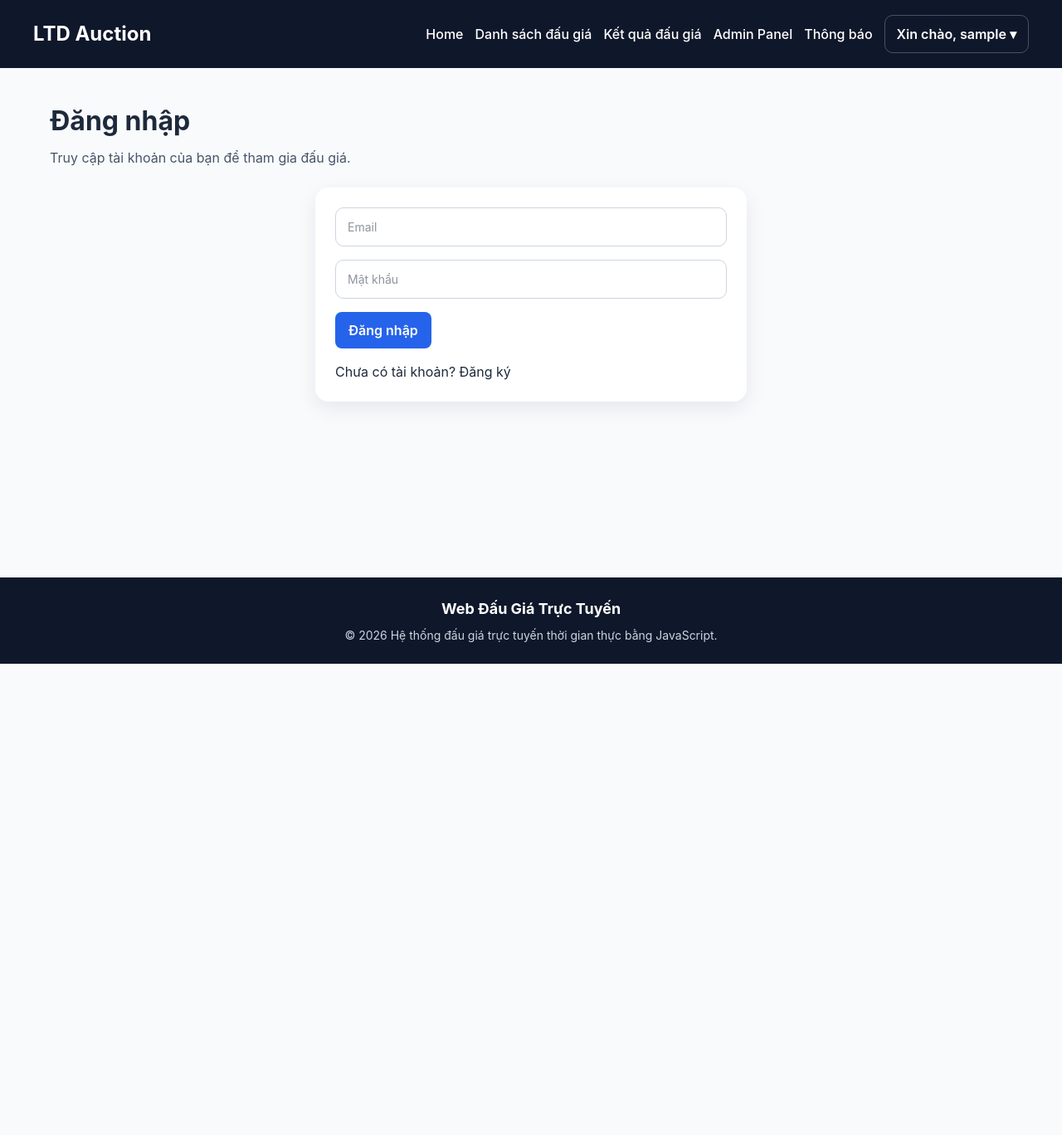
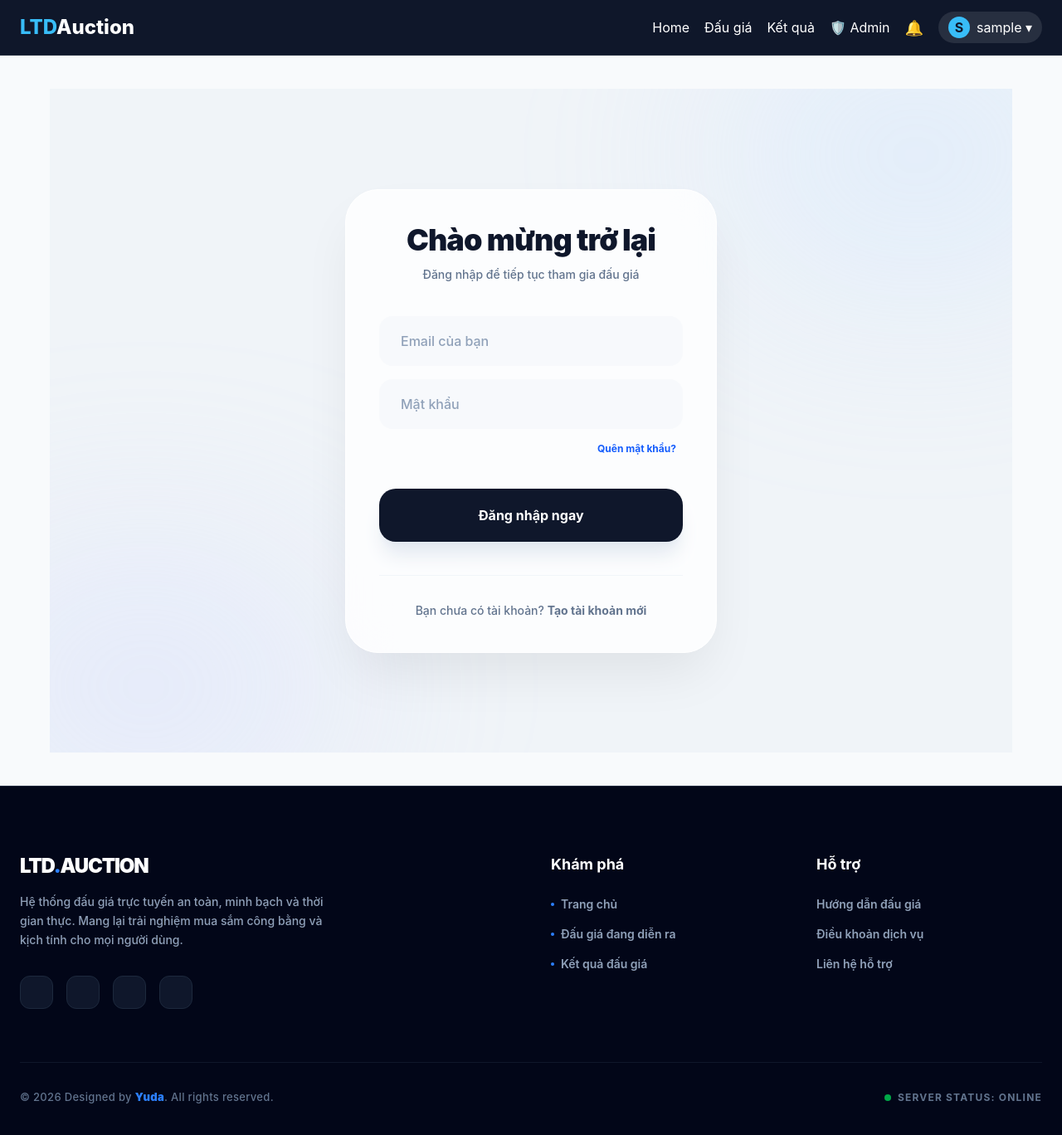
Before and after one commit to thienlac123/Web_DauGia, a React (Vite) app in the folder client/: page /login in a window 1280 px wide. Shown: the top 1368 px of the page at 83% size. Before the commit the page ends 800 px from the top, so only its background shows below. Built offline with nearby package versions, Linux system fonts and the light colour scheme; no server answers; sample sign-in values are in the browser's storage.

Commit message:
giao diện  header-footer-đăng nhập

```diff
--- a/client/src/components/layout/Footer.jsx
+++ b/client/src/components/layout/Footer.jsx
@@ -1,29 +1,65 @@
 function Footer() {
   return (
-    <footer
-      style={{
-        background: "#0f172a",
-        color: "white",
-        padding: "24px",
-        marginTop: "40px",
-      }}
-    >
-      <div
-        style={{
-          maxWidth: "1200px",
-          margin: "0 auto",
-          textAlign: "center",
-        }}
-      >
-        <p style={{ margin: "0 0 8px", fontSize: "18px", fontWeight: "700" }}>
-          Web Đấu Giá Trực Tuyến
-        </p>
-        <p className="footer-text" style={{ margin: 0 }}>
-          © 2026 Hệ thống đấu giá trực tuyến thời gian thực bằng JavaScript.
-        </p>
+    <footer className="bg-slate-950 pt-20 pb-10 border-t border-slate-800">
+      <div className="max-w-7xl mx-auto px-6">
+        <div className="grid grid-cols-1 md:grid-cols-4 gap-12 mb-16">
+          {/* Cột 1: Brand & Bio */}
+          <div className="md:col-span-2">
+            <h2 className="text-2xl font-black text-white mb-4 tracking-tighter">
+              LTD<span className="text-blue-500">.</span>AUCTION
+            </h2>
+            <p className="text-slate-400 text-sm leading-relaxed max-w-sm mb-8 font-medium">
+              Hệ thống đấu giá trực tuyến an toàn, minh bạch và thời gian thực.
+              Mang lại trải nghiệm mua sắm công bằng và kịch tính cho mọi người dùng.
+            </p>
+            <div className="flex gap-4">
+              {['facebook', 'github', 'linkedin', 'twitter'].map((social) => (
+                <a
+                  key={social}
+                  href="#"
+                  className="w-10 h-10 rounded-xl bg-slate-900 border border-slate-800 flex items-center justify-center text-slate-400 hover:bg-blue-600 hover:text-white hover:border-blue-600 transition-all"
+                >
+                  <i className={`fa-brands fa-${social} text-lg`}></i>
+                </a>
+              ))}
+            </div>
+          </div>
+
+          {/* Cột 2: Quick Links */}
+          <div>
+            <h4 className="text-white font-bold mb-6 text-lg">Khám phá</h4>
+            <ul className="space-y-4 text-slate-400 text-sm font-semibold">
+              <li><a href="#" className="hover:text-blue-500 transition-colors flex items-center gap-2"><div className="w-1 h-1 bg-blue-500 rounded-full"></div> Trang chủ</a></li>
+              <li><a href="#" className="hover:text-blue-500 transition-colors flex items-center gap-2"><div className="w-1 h-1 bg-blue-500 rounded-full"></div> Đấu giá đang diễn ra</a></li>
+              <li><a href="#" className="hover:text-blue-500 transition-colors flex items-center gap-2"><div className="w-1 h-1 bg-blue-500 rounded-full"></div> Kết quả đấu giá</a></li>
+            </ul>
+          </div>
+
+          {/* Cột 3: Support */}
+          <div>
+            <h4 className="text-white font-bold mb-6 text-lg">Hỗ trợ</h4>
+            <ul className="space-y-4 text-slate-400 text-sm font-semibold">
+              <li><a href="#" className="hover:text-blue-500 transition-colors">Hướng dẫn đấu giá</a></li>
+              <li><a href="#" className="hover:text-blue-500 transition-colors">Điều khoản dịch vụ</a></li>
+              <li><a href="#" className="hover:text-blue-500 transition-colors">Liên hệ hỗ trợ</a></li>
+            </ul>
+          </div>
+        </div>
+
+        {/* Bottom Footer */}
+        <div className="border-t border-slate-800/50 pt-8 flex flex-col md:flex-row justify-between items-center gap-6">
+          <p className="text-slate-500 text-[13px] font-medium tracking-wide">
+            © 2026 Designed by <span className="text-blue-500 font-black">Yuda</span>. All rights reserved.
+          </p>
+          <div className="flex items-center gap-8 text-slate-500 text-[12px] font-bold uppercase tracking-widest">
+            <span className="flex items-center gap-2">
+              <span className="w-2 h-2 bg-green-500 rounded-full animate-pulse"></span>
+              Server Status: Online
+            </span>
+          </div>
+        </div>
       </div>
     </footer>
   );
 }
-
 export default Footer;
--- a/client/src/components/layout/Header.jsx
+++ b/client/src/components/layout/Header.jsx
@@ -16,220 +16,80 @@ function Header() {
   useEffect(() => {
     const fetchUnreadCount = async () => {
       try {
-        if (!token) {
-          setUnreadCount(0);
-          return;
-        }
-
+        if (!token) return;
         const data = await getUnreadNotificationCount(token);
         setUnreadCount(data.count || 0);
       } catch (error) {
         console.log(error);
       }
     };
-
     fetchUnreadCount();
   }, [token]);
 
-  useEffect(() => {
-    const handleClickOutside = (event) => {
-      if (dropdownRef.current && !dropdownRef.current.contains(event.target)) {
-        setOpenMenu(false);
-      }
-    };
-
-    document.addEventListener("mousedown", handleClickOutside);
-    return () => {
-      document.removeEventListener("mousedown", handleClickOutside);
-    };
-  }, []);
-
   const handleLogout = () => {
-    localStorage.removeItem("token");
-    localStorage.removeItem("userId");
-    localStorage.removeItem("userName");
-    localStorage.removeItem("userRole");
+    localStorage.clear();
     setOpenMenu(false);
     navigate("/login");
   };
 
-  const handleGoProfile = () => {
-    setOpenMenu(false);
-    navigate("/profile");
-  };
-
-  const handleGoRolePage = () => {
-    setOpenMenu(false);
-
-    if (userRole === "buyer") {
-      navigate("/my-orders");
-      return;
-    }
-
-    if (userRole === "seller") {
-      navigate("/seller/orders");
-      return;
-    }
-
-    if (userRole === "admin") {
-      navigate("/admin");
-    }
-  };
-
-  const getRoleMenuLabel = () => {
-    if (userRole === "buyer") return "Đơn hàng của tôi";
-    if (userRole === "seller") return "Quản lý bàn giao";
-    if (userRole === "admin") return "Admin Panel";
-    return "Tài khoản";
-  };
-
   return (
-    <header
-      style={{
-        background: "#0f172a",
-        color: "white",
-        padding: "18px 24px",
-        position: "sticky",
-        top: 0,
-        zIndex: 100,
-      }}
-    >
-      <div
-        style={{
-          maxWidth: "1200px",
-          margin: "0 auto",
-          display: "flex",
-          justifyContent: "space-between",
-          alignItems: "center",
-          gap: "16px",
-          flexWrap: "wrap",
-        }}
-      >
-        <Link
-          to="/"
-          style={{
-            fontSize: "24px",
-            fontWeight: "700",
-            color: "white",
-            textDecoration: "none",
-          }}
-        >
-          LTD Auction
+    <header style={headerStyle}>
+      <div style={containerStyle}>
+        <Link to="/" style={logoStyle}>
+          LTD<span style={{ color: "white" }}>Auction</span>
         </Link>
 
-        <nav
-          style={{
-            display: "flex",
-            alignItems: "center",
-            gap: "14px",
-            flexWrap: "wrap",
-          }}
-        >
-          <Link to="/" className="header-link">
-            Home
-          </Link>
+        <nav style={navStyle}>
+          <Link to="/" className="header-link-modern">Home</Link>
+          <Link to="/auctions" className="header-link-modern">Đấu giá</Link>
+          <Link to="/results" className="header-link-modern">Kết quả</Link>
 
-          <Link to="/auctions" className="header-link">
-            Danh sách đấu giá
-          </Link>
-
-          <Link to="/results" className="header-link">
-            Kết quả đấu giá
-          </Link>
+          {token && (
+            <>
+              {/* HIỂN THỊ LẠI DASHBOARD TRỰC TIẾP TẠI ĐÂY */}
+              {userRole === "buyer" && (
+                <Link to="/bidder/dashboard" className="header-link-modern">📊 Dashboard</Link>
+              )}
+              {userRole === "seller" && (
+                <>
+                  <Link to="/seller/dashboard" className="header-link-modern">📊 Dashboard</Link>
+                  {/* <Link to="/create-auction" className="header-link-modern">➕ Tạo đấu giá</Link> */}
+                </>
+              )}
+              {userRole === "admin" && (
+                <Link to="/admin" className="header-link-modern">🛡️ Admin</Link>
+              )}
+            </>
+          )}
 
           {!token ? (
-            <>
-              <Link to="/login" className="header-link">
-                Đăng nhập
-              </Link>
-
-              <Link to="/register" className="header-link">
-                Đăng ký
-              </Link>
-            </>
+            <div style={{ display: "flex", gap: "10px" }}>
+              <Link to="/login" style={authButtonStyle}>Đăng nhập</Link>
+              <Link to="/register" style={{ ...authButtonStyle, background: "#38bdf8", color: "#0f172a" }}>Đăng ký</Link>
+            </div>
           ) : (
-            <>
-              {userRole === "buyer" && (
-                <Link to="/bidder/dashboard" className="header-link">
-                  Dashboard người đấu giá
-                </Link>
-              )}
-
-              {userRole === "seller" && (
-                <>
-                  <Link to="/seller/dashboard" className="header-link">
-                    Dashboard người tạo
-                  </Link>
-
-                  <Link to="/create-auction" className="header-link">
-                    Tạo phiên đấu giá
-                  </Link>
-                </>
-              )}
-
-              {userRole === "admin" && (
-                <Link to="/admin" className="header-link">
-                  Admin Panel
-                </Link>
-              )}
-
-              <Link to="/notifications" className="header-link">
-                Thông báo {unreadCount > 0 ? `(${unreadCount})` : ""}
+            <div style={{ display: "flex", alignItems: "center", gap: "18px" }}>
+              <Link to="/notifications" style={notifIconStyle}>
+                🔔 {unreadCount > 0 && <span style={badgeStyle}>{unreadCount}</span>}
               </Link>
 
               <div ref={dropdownRef} style={{ position: "relative" }}>
-                <button
-                  onClick={() => setOpenMenu((prev) => !prev)}
-                  style={{
-                    background: "transparent",
-                    color: "white",
-                    border: "1px solid rgba(255,255,255,0.25)",
-                    padding: "10px 14px",
-                    borderRadius: "10px",
-                    cursor: "pointer",
-                    fontWeight: 600,
-                  }}
-                >
-                  Xin chào, {userName} ▾
+                <button onClick={() => setOpenMenu(!openMenu)} style={userButtonStyle}>
+                  <div style={avatarCircle}>{userName?.charAt(0).toUpperCase()}</div>
+<span style={{ marginLeft: "8px" }}>{userName} ▾</span>
                 </button>
 
                 {openMenu && (
-                  <div
-                    style={{
-                      position: "absolute",
-                      right: 0,
-                      top: "110%",
-                      minWidth: "210px",
-                      background: "#fff",
-                      color: "#111827",
-                      borderRadius: "12px",
-                      boxShadow: "0 10px 30px rgba(0,0,0,0.18)",
-                      overflow: "hidden",
-                      border: "1px solid #e5e7eb",
-                    }}
-                  >
-                    <button onClick={handleGoProfile} style={menuItemStyle}>
-                      Hồ sơ
-                    </button>
-
-                    <button onClick={handleGoRolePage} style={menuItemStyle}>
-                      {getRoleMenuLabel()}
-                    </button>
-
-                    <button
-                      onClick={handleLogout}
-                      style={{
-                        ...menuItemStyle,
-                        color: "#dc2626",
-                        fontWeight: 700,
-                      }}
-                    >
-                      Đăng xuất
-                    </button>
+                  <div style={dropdownMenuStyle}>
+                    <button onClick={() => {navigate("/profile"); setOpenMenu(false)}} style={menuItemStyle}>👤 Hồ sơ</button>
+                    {/* Link phụ trong menu nếu cần */}
+                    {userRole === "buyer" && <button onClick={() => {navigate("/my-orders"); setOpenMenu(false)}} style={menuItemStyle}>📦 Đơn hàng của tôi</button>}
+                    {userRole === "seller" && <button onClick={() => {navigate("/seller/orders"); setOpenMenu(false)}} style={menuItemStyle}>🚚 Quản lý bàn giao</button>}
+                    <button onClick={handleLogout} style={{ ...menuItemStyle, color: "#ef4444" }}>🚪 Đăng xuất</button>
                   </div>
                 )}
               </div>
-            </>
+            </div>
           )}
         </nav>
       </div>
@@ -237,15 +97,17 @@ function Header() {
   );
 }
 
-const menuItemStyle = {
-  width: "100%",
-  textAlign: "left",
-  padding: "12px 16px",
-  background: "white",
-  border: "none",
-  cursor: "pointer",
-  fontSize: "15px",
-  borderBottom: "1px solid #f3f4f6",
-};
+// Styles (Rút gọn để bạn dễ nhìn logic)
+const headerStyle = { background: "#0f172a", color: "white", padding: "14px 24px", position: "sticky", top: 0, zIndex: 1000, borderBottom: "1px solid rgba(255,255,255,0.1)" };
+const containerStyle = { maxWidth: "1250px", margin: "0 auto", display: "flex", justifyContent: "space-between", alignItems: "center" };
+const logoStyle = { fontSize: "24px", fontWeight: "800", color: "#38bdf8", textDecoration: "none" };
+const navStyle = { display: "flex", alignItems: "center", gap: "18px" };
+const authButtonStyle = { padding: "8px 16px", borderRadius: "8px", textDecoration: "none", fontSize: "14px", fontWeight: "600", color: "white", border: "1px solid #38bdf8" };
+const userButtonStyle = { background: "rgba(255,255,255,0.1)", color: "white", border: "none", padding: "6px 12px", borderRadius: "20px", cursor: "pointer", display: "flex", alignItems: "center" };
+const avatarCircle = { width: "26px", height: "26px", background: "#38bdf8", borderRadius: "50%", display: "flex", alignItems: "center", justifyContent: "center", color: "#0f172a", fontWeight: "bold" };
+const badgeStyle = { position: "absolute", top: "-5px", right: "-8px", background: "#ef4444", color: "white", fontSize: "10px", padding: "2px 5px", borderRadius: "10px" };
+const notifIconStyle = { position: "relative", textDecoration: "none", color: "white", fontSize: "18px" };
+const dropdownMenuStyle = { position: "absolute", right: 0, top: "120%", minWidth: "200px", background: "white", borderRadius: "8px", overflow: "hidden", boxShadow: "0 10px 20px rgba(0,0,0,0.2)" };
+const menuItemStyle = { width: "100%", textAlign: "left", padding: "12px 16px", background: "white", border: "none", cursor: "pointer", color: "#333" };
 
 export default Header;
--- a/client/src/pages/LoginPage.jsx
+++ b/client/src/pages/LoginPage.jsx
@@ -1,5 +1,6 @@
 import { useState } from "react";
 import { useNavigate, Link } from "react-router-dom";
+import { motion } from "framer-motion";
 import { loginUser } from "../services/authService";
 
 function LoginPage() {
@@ -23,12 +24,10 @@ function LoginPage() {
 
     try {
       const data = await loginUser(formData);
-
       localStorage.setItem("token", data.token);
       localStorage.setItem("userId", data.user.id);
       localStorage.setItem("userName", data.user.name);
       localStorage.setItem("userRole", data.user.role);
-
       navigate("/auctions");
     } catch (err) {
       setMessage(err.response?.data?.message || "Đăng nhập thất bại");
@@ -36,24 +35,58 @@ function LoginPage() {
   };
 
   return (
-    <div>
-      <h1 className="page-title">Đăng nhập</h1>
-      <p className="page-subtitle">Truy cập tài khoản của bạn để tham gia đấu giá.</p>
+    <div className="min-h-screen w-full flex items-center justify-center bg-[#f0f4f8] p-4 relative">
+      {/* Background Decor tương tự trang Register */}
+      <div className="absolute inset-0 overflow-hidden pointer-events-none">
+        <div className="absolute -top-[10%] -right-[10%] w-[40%] h-[40%] bg-blue-200/30 blur-[120px] rounded-full"></div>
+        <div className="absolute -bottom-[10%] -left-[10%] w-[40%] h-[40%] bg-indigo-200/30 blur-[120px] rounded-full"></div>
+      </div>
 
-      <div className="form-card">
-        <form onSubmit={handleSubmit}>
-          <div className="form-group">
+      <motion.div
+        initial={{ opacity: 0, scale: 0.95 }}
+        animate={{ opacity: 1, scale: 1 }}
+        transition={{ duration: 0.5, ease: "easeOut" }}
+        className="relative w-full max-w-md z-10"
+      >
+        <div className="bg-white/80 backdrop-blur-xl p-10 rounded-[40px] shadow-[0_32px_64px_-12px_rgba(0,0,0,0.08)] border border-white">
+
+          <div className="text-center mb-10">
+            <motion.h1
+              initial={{ opacity: 0, y: -10 }}
+              animate={{ opacity: 1, y: 0 }}
+              transition={{ delay: 0.2 }}
+              className="text-4xl font-black text-slate-900 tracking-tight mb-3"
+            >
+              Chào mừng trở lại
+            </motion.h1>
+            <p className="text-slate-500 font-medium text-sm">
+              Đăng nhập để tiếp tục tham gia đấu giá
+            </p>
+          </div>
+
+          <form onSubmit={handleSubmit} className="space-y-4">
+            <div className="space-y-4">
+              <motion.div
+                initial={{ opacity: 0, x: -10 }}
+                animate={{ opacity: 1, x: 0 }}
+                transition={{ delay: 0.3 }}
+              >
                 <input
                   type="email"
                   name="email"
-              placeholder="Email"
+                  placeholder="Email của bạn"
                   value={formData.email}
                   onChange={handleChange}
                   required
+                  className="w-full px-6 py-4 bg-slate-100/50 border-2 border-transparent rounded-2xl focus:bg-white focus:border-blue-500/50 focus:ring-4 focus:ring-blue-500/5 transition-all duration-300 outline-none text-slate-700 placeholder:text-slate-400 font-medium"
                 />
-          </div>
+              </motion.div>
 
-          <div className="form-group">
+              <motion.div
+                initial={{ opacity: 0, x: -10 }}
+                animate={{ opacity: 1, x: 0 }}
+                transition={{ delay: 0.4 }}
+              >
                 <input
                   type="password"
                   name="password"
@@ -61,20 +94,47 @@ function LoginPage() {
                   value={formData.password}
                   onChange={handleChange}
                   required
+                  className="w-full px-6 py-4 bg-slate-100/50 border-2 border-transparent rounded-2xl focus:bg-white focus:border-blue-500/50 focus:ring-4 focus:ring-blue-500/5 transition-all duration-300 outline-none text-slate-700 placeholder:text-slate-400 font-medium"
                 />
+              </motion.div>
             </div>
 
-          <button className="primary-btn" type="submit">
-            Đăng nhập
+            <div className="flex justify-end px-2">
+               <button type="button" className="text-xs font-bold text-blue-600 hover:text-blue-700 transition-colors">
+                  Quên mật khẩu?
                </button>
+            </div>
+
+            <motion.button
+              whileHover={{ scale: 1.02, translateY: -2 }}
+              whileTap={{ scale: 0.98 }}
+              className="w-full py-5 bg-slate-900 text-white font-bold rounded-[20px] shadow-xl shadow-slate-200 hover:bg-blue-600 hover:shadow-blue-200 transition-all duration-300 mt-6"
+              type="submit"
+            >
+              Đăng nhập ngay
+            </motion.button>
           </form>
 
-        {message && <p className="error-message">{message}</p>}
+          {message && (
+            <motion.p
+              initial={{ opacity: 0 }}
+              animate={{ opacity: 1 }}
+              className="mt-4 text-center text-red-500 text-sm font-semibold bg-red-50 py-2 rounded-lg italic"
+            >
+              ⚠️ {message}
+            </motion.p>
+          )}
 
-        <p style={{ marginTop: "16px" }}>
-          Chưa có tài khoản? <Link to="/register">Đăng ký</Link>
+          <div className="mt-10 text-center border-t border-slate-100 pt-8">
+            <p className="text-slate-500 text-sm font-medium">
+              Bạn chưa có tài khoản?{" "}
+              <Link to="/register" className="text-blue-600 font-bold hover:text-blue-700 underline-offset-4 hover:underline">
+                Tạo tài khoản mới
+              </Link>
             </p>
           </div>
+        </div>
+      </motion.div>
     </div>
   );
 }
```
Also changed, not shown: client/src/index.css (line endings or trailing spaces). Lines whose indentation alone changed are shown as unchanged.
